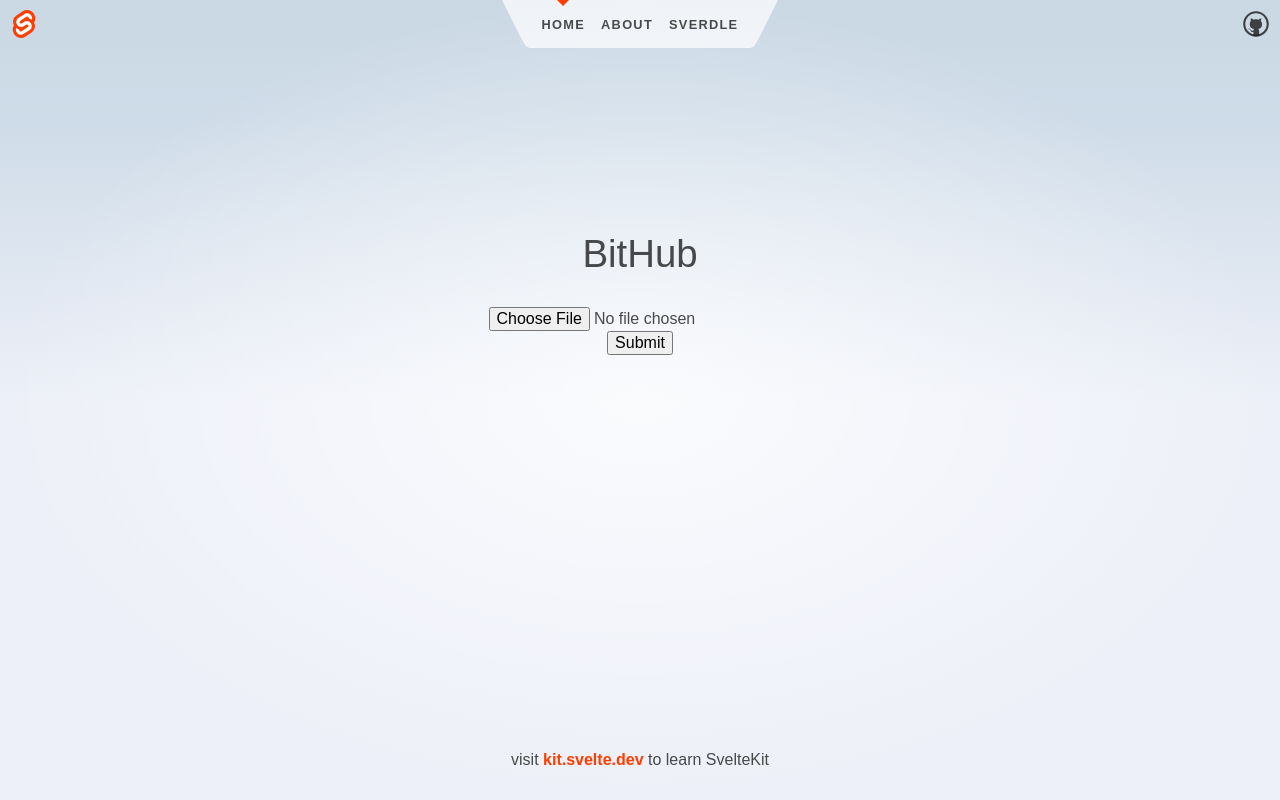
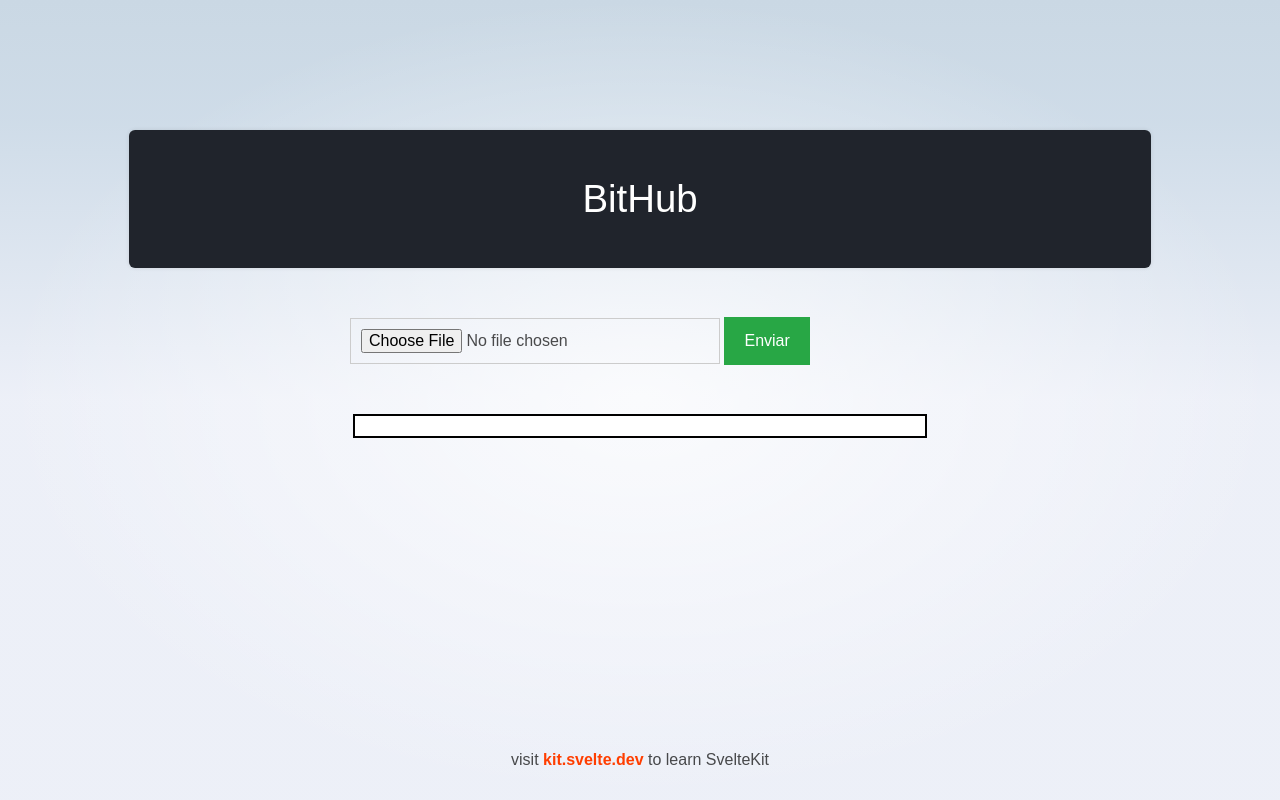
Before and after one commit to Mateuslpds/BitHub, a SvelteKit app in the folder BitHub/: page / in a window 1280 px wide. Built offline with nearby package versions, Linux system fonts and the light colour scheme.

Commit message:
Acionando o front no lugar certo

```diff
--- a/BitHub/package.json
+++ b/BitHub/package.json
@@ -18,6 +18,7 @@
 	"dependencies": {
 		"axios": "^1.6.0",
 		"express": "^4.18.2",
-		"multer": "^1.4.5-lts.1"
+		"multer": "^1.4.5-lts.1",
+		"tailwindcss": "^3.3.5"
 	}
 }
--- a/BitHub/src/routes/+layout.svelte
+++ b/BitHub/src/routes/+layout.svelte
@@ -1,10 +1,10 @@
 <script>
-	import Header from './Header.svelte';
+
 	import './styles.css';
 </script>
 
 <div class="app">
-	<Header />
+
 
 	<main>
 		<slot />
--- a/BitHub/src/routes/+page.svelte
+++ b/BitHub/src/routes/+page.svelte
@@ -252,39 +252,40 @@
 	<meta name="description" content="Svelte demo app" />
 </svelte:head>
 
+
 <section>
+	<div class="hub">
 		<h1>BitHub</h1>
-	<input type="file" id="fileInput" />
-	<button on:click={handleSubmit}>Submit</button>
+	</div>
 
-	<!-- Loop foreach para exibir os arquivos enviados -->
-	<ul>
+	<div class="primeiroinput">
+		<input type="file" id="fileInput" placeholder="Choose a file" />
+		<button on:click={handleSubmit} class="btn-primary">Enviar</button>
+	</div>
+
+<div>
+	<div class="container">
+		<ul class="box">
 			{#each uploadedFiles as file (file.name)}
-			<li>
-				{file.name}
-				<input type="file" id={"fileUpdate-" + file.key} />
-				<button on:click={handleUpdate(file.key)}>Update</button>
-				<button on:click={() => handlePopup(file.key)}
-					>Ver versões</button
-				>
-				<button on:click={() => showLatestVersionContent(file.key)}
-					>Mostrar versão mais recente</button
-				>
-			</li>
+				<h3><b>Nome do arquivo:</b> {file.name}</h3>
+				<input type="file" id={"fileUpdate-" + file.key} placeholder="Choose a file" />
+				<br>
+				<div class="alinhar">
+					<button on:click={handleUpdate(file.key)} class="btn">Update</button>
+					<button on:click={() => handlePopup(file.key)} class="btn">Versões Antigas</button>
+					<button on:click={() => showLatestVersionContent(file.key)} class="btn">Mostrar Ultimas Versões</button>
+				</div>
 			{/each}
 		</ul>
-
+	</div>
     {#if showPopup}
         <div class="popup">
-			<span class="close" on:click={() => (showPopup = false)}
-				>&times;</span
-			>
-			<ul>
+            <span class="close" on:click={() => (showPopup = false)}>&times;</span>
+			<span class="aviso">Adicione um novo arquivo</span>
+            <ul class="popup-version-list">
                 {#each selectedFileVersions as version}
-					<li>{version.name} - {version.date}</li>
-					<button on:click={() => showVersionContent(version.key)}
-						>Return to this version</button
-					>
+                    <li class="popup-version-item">{version.name} - {version.date}</li>
+                    <button on:click={() => showVersionContent(version.key)} class="btn-secondary">Return to this version</button>
                 {/each}
             </ul>
         </div>
@@ -292,15 +293,29 @@
 
 		{#if showVersion}
 			<div class="popupversion">
-			<span class="close" on:click={() => (showVersion = false)}
-				>&times;</span
-			>
-			<textarea id="fileContentDisplay" bind:value={fileContent} />
+				<span class="aviso2">Versão do arquivo</span>
+				<span class="close" on:click={() => (showVersion = false)}>&times;</span>
+				<textarea id="fileContentDisplay" bind:value={fileContent} class="file-content"></textarea>
 			</div>
 		{/if}
+
+</div>
 </section>
 
 <style>
+	.primeiroinput{
+		width: 580px;
+	}
+	.aviso{
+		font-size: 20px;
+		padding-right: 30px;
+		color:#6c7074;
+	}
+	.aviso2{
+		font-size: 20px;
+		padding-right: 30px;
+		color:#6c7074;
+	}
 	section {
 		display: flex;
 		flex-direction: column;
@@ -308,12 +323,73 @@
 		align-items: center;
 		flex: 0.6;
 	}
-
-	h1 {
+	.container{
+		background-color: white;
+		border: black 2px solid;
+		padding: 10px;
+		margin: 0px;
+	}
+	.box{
+		display: flex;
+		flex-direction: column;
+		justify-content: center;
+		align-items: center;
+		margin: 0;
+		padding: 0;
+		width: 550px;
+	}
+	.alinhar{
+		display: flex;
+		flex-direction: row;
+	}
+	.btn{
+		padding: 15px;
+		background-color: #6c7074;
+		color:white;
+		border-radius: 30px;
+		margin: 0 5px 0 5px;
+		display: flex;
+		flex-direction: row;
+	}
+	.btn:hover{
+		background-color: rgb(62, 63, 62);
+		color: white;
+	}
+	.hub {
+		background-color: #20242c;
+		color: white;
+		padding: 15px;
+		text-align: left;
 		width: 100%;
+		border-radius: 6px;
+		box-shadow: 0 0 4px rgba(0, 0, 0, 0.1);
+		font-size: 16px;
+		font-weight: normal;
+	}
+	input[type="file"] {
+		width: 60%;
+		padding: 10px;
+		border: 1px solid #ccc;
+		margin: 50px 0;
 	}
 
-	/* Estilo para o popup */
+	.btn-primary {
+		background-color: #28a745;
+		color: white;
+		padding: 15px 20px;
+		border: none;
+		cursor: pointer;
+	}
+
+	.btn-secondary {
+		background-color: #6c757d;
+		color: white;
+		padding: 5px 10px;
+		border: none;
+		margin-left: 10px;
+		cursor: pointer;
+	}
+
 	.popup {
 		position: fixed;
 		top: 50%;
@@ -323,6 +399,18 @@
 		padding: 20px;
 		border: 1px solid black;
 		z-index: 1;
+		color: rgb(255, 0, 0);
+		padding: 30px 40px;
+		font-size: 30px;
+	}
+
+	.popup-version-list {
+		list-style: none;
+		padding: 0;
+	}
+
+	.popup-version-item {
+		padding: 5px 0;
 	}
 
 	.popupversion {
@@ -334,15 +422,22 @@
 		padding: 20px;
 		border: 1px solid black;
 		z-index: 1;
+		color: black;
+		padding: 30px 40px;
+		font-size: 30px;
 	}
 
-	textarea {
+	textarea.file-content {
 		width: 600px;
 		height: 400px;
+		border: 1px solid #ccc;
+		padding: 10px;
 	}
 
 	.close {
 		float: right;
 		cursor: pointer;
+		padding-left: 10px;
+		font-size: 40px;
 	}
 </style>
--- a/BitHub/src/routes/Header.svelte
+++ /dev/null
@@ -1,129 +0,0 @@
-<script>
-	import { page } from '$app/stores';
-	import logo from '$lib/images/svelte-logo.svg';
-	import github from '$lib/images/github.svg';
-</script>
-
-<header>
-	<div class="corner">
-		<a href="https://kit.svelte.dev">
-			<img src={logo} alt="SvelteKit" />
-		</a>
-	</div>
-
-	<nav>
-		<svg viewBox="0 0 2 3" aria-hidden="true">
-			<path d="M0,0 L1,2 C1.5,3 1.5,3 2,3 L2,0 Z" />
-		</svg>
-		<ul>
-			<li aria-current={$page.url.pathname === '/' ? 'page' : undefined}>
-				<a href="/">Home</a>
-			</li>
-			<li aria-current={$page.url.pathname === '/about' ? 'page' : undefined}>
-				<a href="/about">About</a>
-			</li>
-			<li aria-current={$page.url.pathname.startsWith('/sverdle') ? 'page' : undefined}>
-				<a href="/sverdle">Sverdle</a>
-			</li>
-		</ul>
-		<svg viewBox="0 0 2 3" aria-hidden="true">
-			<path d="M0,0 L0,3 C0.5,3 0.5,3 1,2 L2,0 Z" />
-		</svg>
-	</nav>
-
-	<div class="corner">
-		<a href="https://github.com/sveltejs/kit">
-			<img src={github} alt="GitHub" />
-		</a>
-	</div>
-</header>
-
-<style>
-	header {
-		display: flex;
-		justify-content: space-between;
-	}
-
-	.corner {
-		width: 3em;
-		height: 3em;
-	}
-
-	.corner a {
-		display: flex;
-		align-items: center;
-		justify-content: center;
-		width: 100%;
-		height: 100%;
-	}
-
-	.corner img {
-		width: 2em;
-		height: 2em;
-		object-fit: contain;
-	}
-
-	nav {
-		display: flex;
-		justify-content: center;
-		--background: rgba(255, 255, 255, 0.7);
-	}
-
-	svg {
-		width: 2em;
-		height: 3em;
-		display: block;
-	}
-
-	path {
-		fill: var(--background);
-	}
-
-	ul {
-		position: relative;
-		padding: 0;
-		margin: 0;
-		height: 3em;
-		display: flex;
-		justify-content: center;
-		align-items: center;
-		list-style: none;
-		background: var(--background);
-		background-size: contain;
-	}
-
-	li {
-		position: relative;
-		height: 100%;
-	}
-
-	li[aria-current='page']::before {
-		--size: 6px;
-		content: '';
-		width: 0;
-		height: 0;
-		position: absolute;
-		top: 0;
-		left: calc(50% - var(--size));
-		border: var(--size) solid transparent;
-		border-top: var(--size) solid var(--color-theme-1);
-	}
-
-	nav a {
-		display: flex;
-		height: 100%;
-		align-items: center;
-		padding: 0 0.5rem;
-		color: var(--color-text);
-		font-weight: 700;
-		font-size: 0.8rem;
-		text-transform: uppercase;
-		letter-spacing: 0.1em;
-		text-decoration: none;
-		transition: color 0.2s linear;
-	}
-
-	a:hover {
-		color: var(--color-theme-1);
-	}
-</style>
--- a/BitHub/vite.config.js
+++ b/BitHub/vite.config.js
@@ -1,6 +1,13 @@
 import { sveltekit } from '@sveltejs/kit/vite';
 import { defineConfig } from 'vite';
+import tailwindcss from 'tailwindcss';
+
 
 export default defineConfig({
-	plugins: [sveltekit()]
+	plugins: [sveltekit()],
+	css: {
+		postcss: {
+		  plugins: [tailwindcss],
+		},
+	  },
 });
```
Also changed, not shown: BitHub/tailwind.config.js (added, +8 -0 lines), 1 other file (tests, documents, lock files or other folders). Lines whose indentation alone changed are shown as unchanged.
